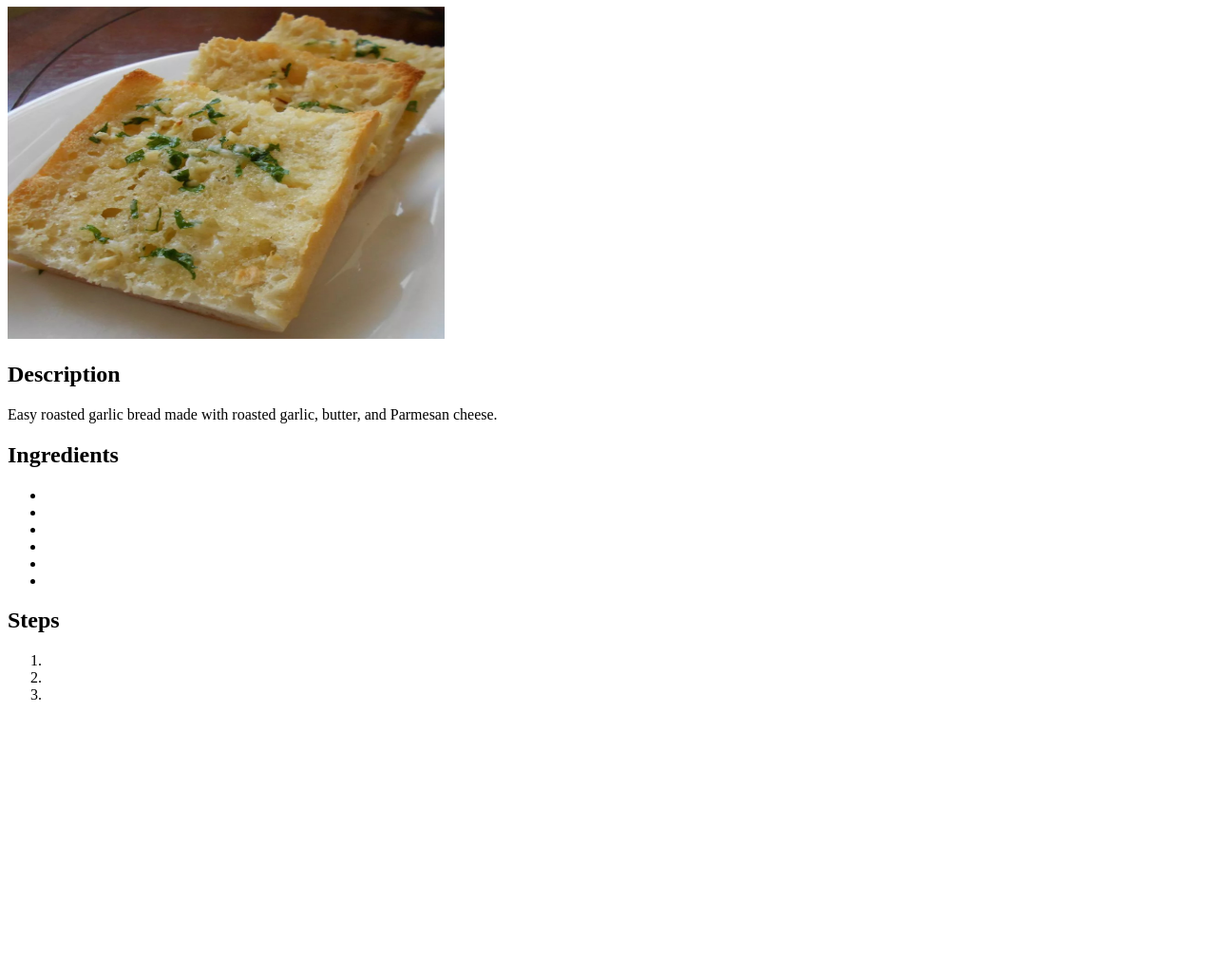
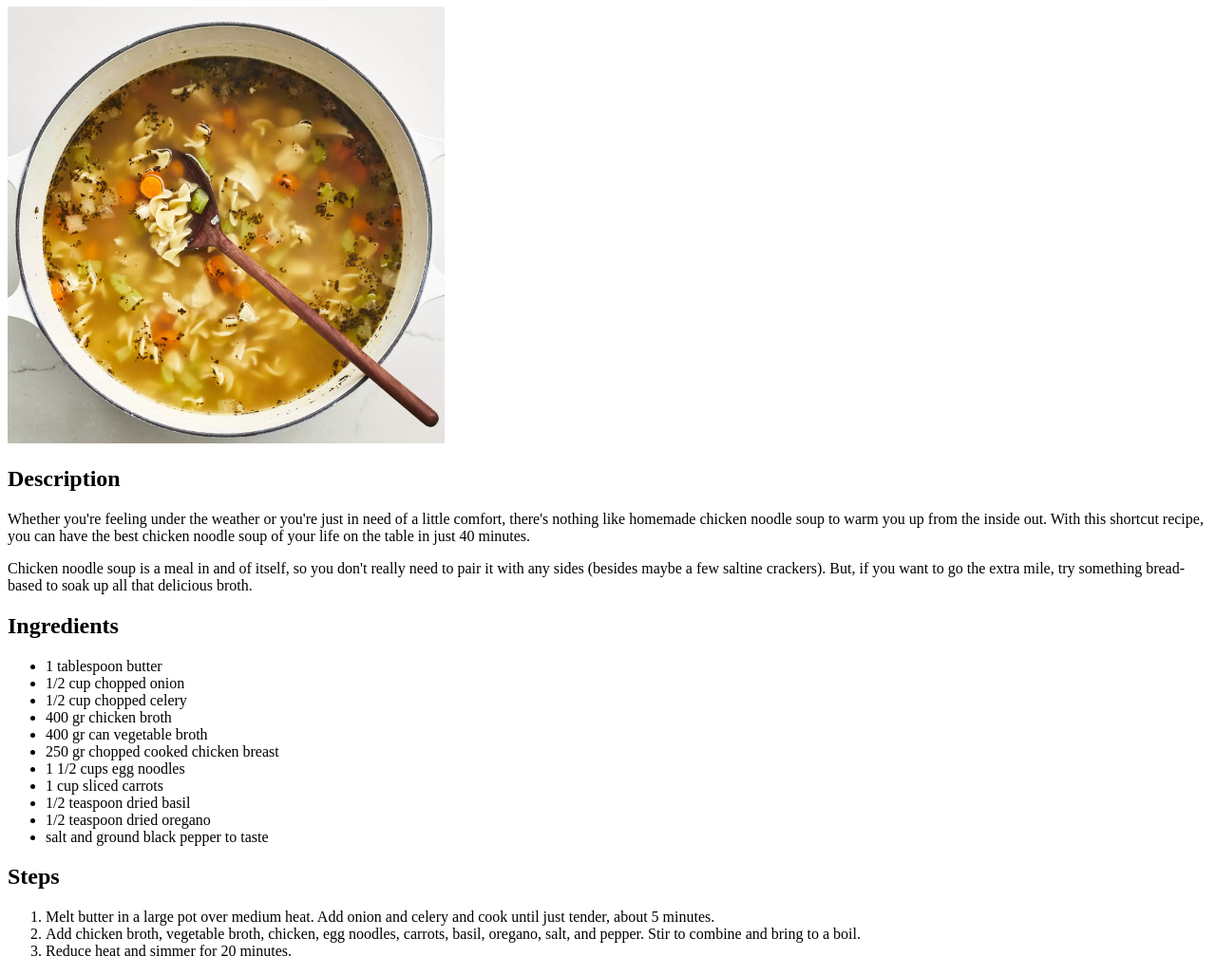
Before and after one commit to johann219/odin-recipes, a plain HTML site: page recipes/noodle-soup.html in a window 1280 px wide. Shown: the part 73-1100 px from the top of the page at 95% size. Before the commit the page ends 830 px from the top, so only its background shows below. Drawn offline with Linux system fonts and the light colour scheme.

Commit message:
Add noodle soup recipe page, link to index.html

```diff
--- a/recipes/noodle-soup.html
+++ b/recipes/noodle-soup.html
@@ -6,27 +6,38 @@
         <title>Noodle soup recipe</title>
     </head>
     <body>
-        <h1>Garlic bread</h1>
-        <img src="recipes-images/garlic-bread.jpg" alt="three slices of garlic bread" height="350" width="460">
+        <h1>Noodle soup</h1>
+        <img src="recipes-images/noodle-soup.jpg" alt="bowl of noodle soup" height="460" width="460">
 
         <h2>Description</h2>
-        <p>Easy roasted garlic bread made with roasted garlic, butter, and Parmesan cheese.</p>
-
+        <p>
+            Whether you're feeling under the weather or you're just in need of a little comfort, there's nothing like homemade chicken noodle soup to warm you up from the inside out.
+            With this shortcut recipe, you can have the best chicken noodle soup of your life on the table in just 40 minutes.
+        </p>
+        <p>
+            Chicken noodle soup is a meal in and of itself, so you don't really need to pair it with any sides (besides maybe a few saltine crackers).
+            But, if you want to go the extra mile, try something bread-based to soak up all that delicious broth.
+        </p>
         <h2>Ingredients</h2>
         <ul>
-            <li></li>
-            <li></li>
-            <li></li>
-            <li></li>
-            <li></li>
-            <li></li>
+            <li>1 tablespoon butter</li>
+            <li>1/2 cup chopped onion</li>
+            <li>1/2 cup chopped celery</li>
+            <li>400 gr chicken broth</li>
+            <li>400 gr can vegetable broth</li>
+            <li>250 gr chopped cooked chicken breast</li>
+            <li>1 1/2 cups egg noodles</li>
+            <li>1 cup sliced carrots</li>
+            <li>1/2 teaspoon dried basil</li>
+            <li>1/2 teaspoon dried oregano</li>
+            <li>salt and ground black pepper to taste</li>
         </ul>
 
         <h2>Steps</h2>
         <ol>
-            <li></li>
-            <li></li>
-            <li></li>
+            <li>Melt butter in a large pot over medium heat. Add onion and celery and cook until just tender, about 5 minutes.</li>
+            <li>Add chicken broth, vegetable broth, chicken, egg noodles, carrots, basil, oregano, salt, and pepper. Stir to combine and bring to a boil.</li>
+            <li>Reduce heat and simmer for 20 minutes.</li>
         </ol>
     </body>
 </html>
```
Also changed, not shown: index.html (+2 -1 lines), recipes/recipes-images/noodle-soup.jpg (added).
